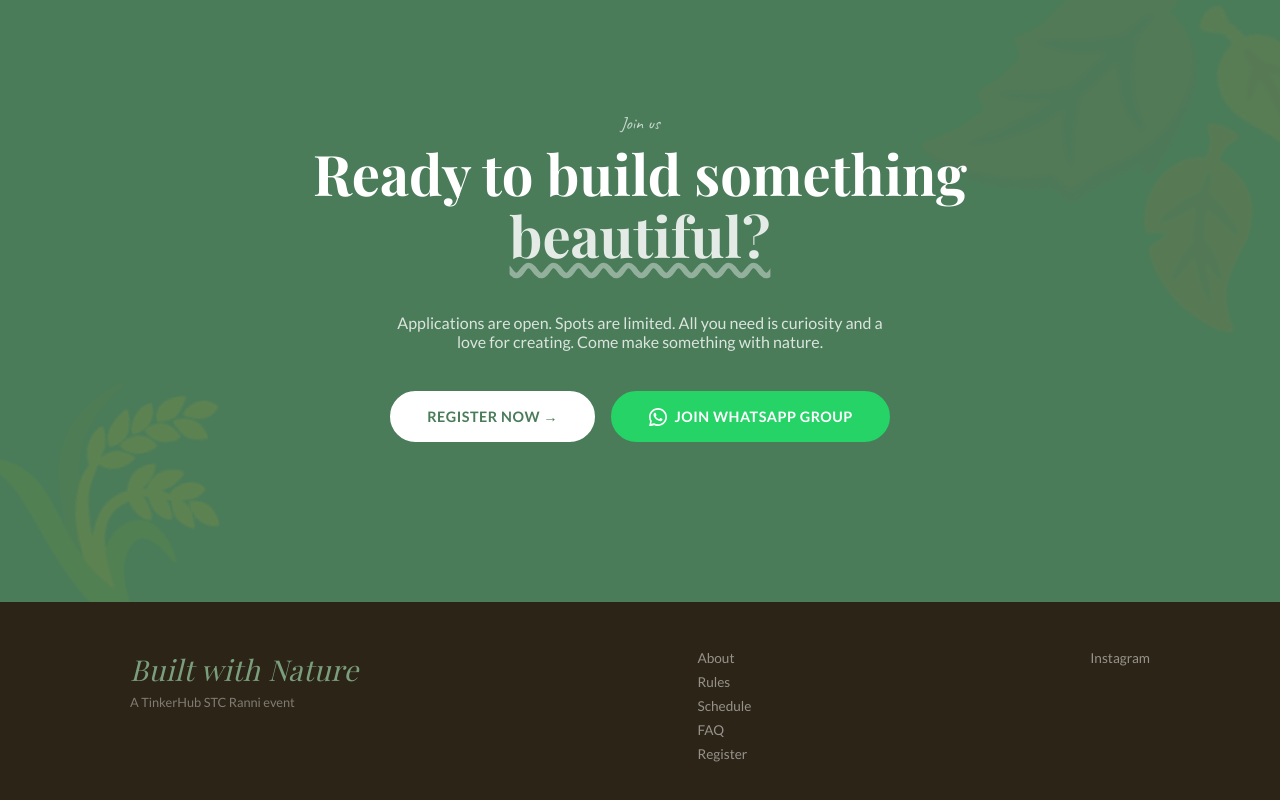
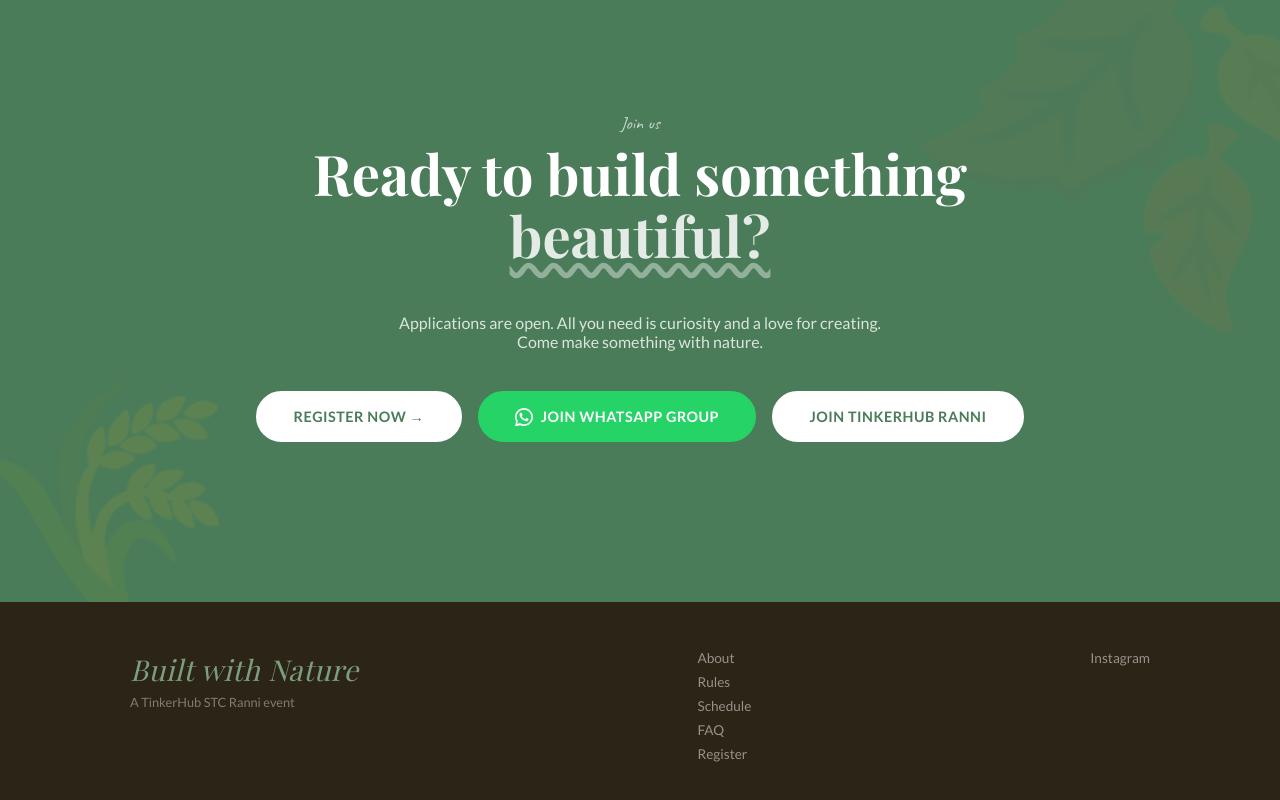
Before and after one commit to tinkerhubstcranni/Built-with-nature, a plain HTML site: page index.html in a window 1280 px wide. Shown: the part 4812-5612 px from the top of the page. Drawn offline with nearby package versions, Linux system fonts and the light colour scheme; a web font is replaced by a local one.

Commit message:
Update index.html

```diff
--- a/index.html
+++ b/index.html
@@ -271,14 +271,16 @@
         <span class="section-label">Join us</span>
         <h2 class="section-title">Ready to build something <span class="accent">beautiful?</span></h2>
         <p style="max-width:500px;margin:0 auto 2.5rem;">
-          Applications are open. Spots are limited. All you need is curiosity and a love for creating. Come make something with nature.
+          Applications are open. All you need is curiosity and a love for creating. Come make something with nature.
         </p>
         <div class="register-actions">
-          <a href="https://tinkerhub.org/events/EV1NIUMWW5/built-with-nature" target="_blank" rel="noopener" class="btn-primary">Register Now →</a>
+          <a href="https://forms.gle/ikvQVcuz5FJpCbhg7" target="_blank" rel="noopener" class="btn-primary">Register Now →</a>
           <a href="https://chat.whatsapp.com/Hh94jpf97Br6RnIDXXffW2" target="_blank" rel="noopener" class="btn-whatsapp">
             <svg xmlns="http://www.w3.org/2000/svg" viewBox="0 0 24 24" fill="currentColor" width="18" height="18" style="flex-shrink:0"><path d="M17.472 14.382c-.297-.149-1.758-.867-2.03-.967-.273-.099-.471-.148-.67.15-.197.297-.767.966-.94 1.164-.173.199-.347.223-.644.075-.297-.15-1.255-.463-2.39-1.475-.883-.788-1.48-1.761-1.653-2.059-.173-.297-.018-.458.13-.606.134-.133.298-.347.446-.52.149-.174.198-.298.298-.497.099-.198.05-.371-.025-.52-.075-.149-.669-1.612-.916-2.207-.242-.579-.487-.5-.669-.51-.173-.008-.371-.01-.57-.01-.198 0-.52.074-.792.372-.272.297-1.04 1.016-1.04 2.479 0 1.462 1.065 2.875 1.213 3.074.149.198 2.096 3.2 5.077 4.487.709.306 1.262.489 1.694.625.712.227 1.36.195 1.871.118.571-.085 1.758-.719 2.006-1.413.248-.694.248-1.289.173-1.413-.074-.124-.272-.198-.57-.347z"/><path d="M12 0C5.373 0 0 5.373 0 12c0 2.127.558 4.126 1.533 5.857L.057 23.882a.5.5 0 0 0 .613.613l6.102-1.463A11.945 11.945 0 0 0 12 24c6.627 0 12-5.373 12-12S18.627 0 12 0zm0 21.818a9.808 9.808 0 0 1-5.032-1.388l-.36-.214-3.733.895.924-3.642-.235-.374A9.808 9.808 0 0 1 2.182 12C2.182 6.57 6.57 2.182 12 2.182S21.818 6.57 21.818 12 17.43 21.818 12 21.818z"/></svg>
             Join WhatsApp Group
           </a>
+           <a href="https://chat.whatsapp.com/FEk5YFQUFkjISfsw8ShQpK" target="_blank" rel="noopener" class="btn-primary">JOIN TinkerHub Ranni</a>
+
         </div>
       </div>
     </div>
```
